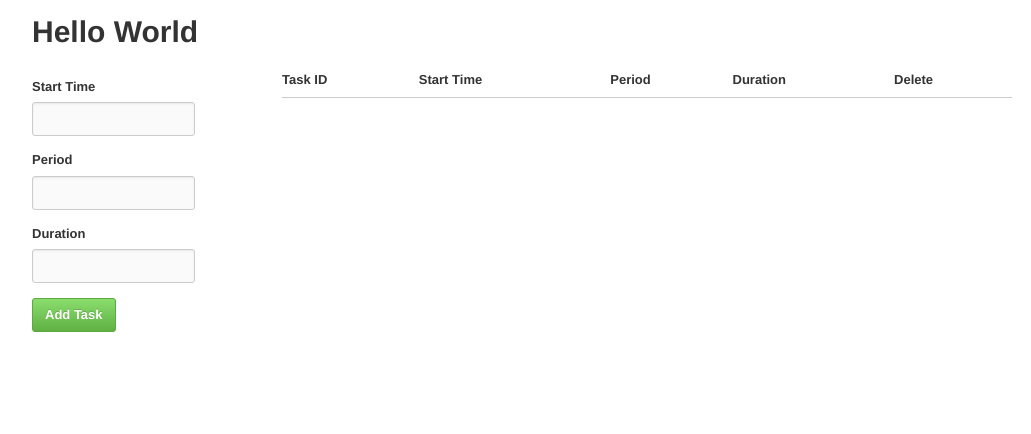
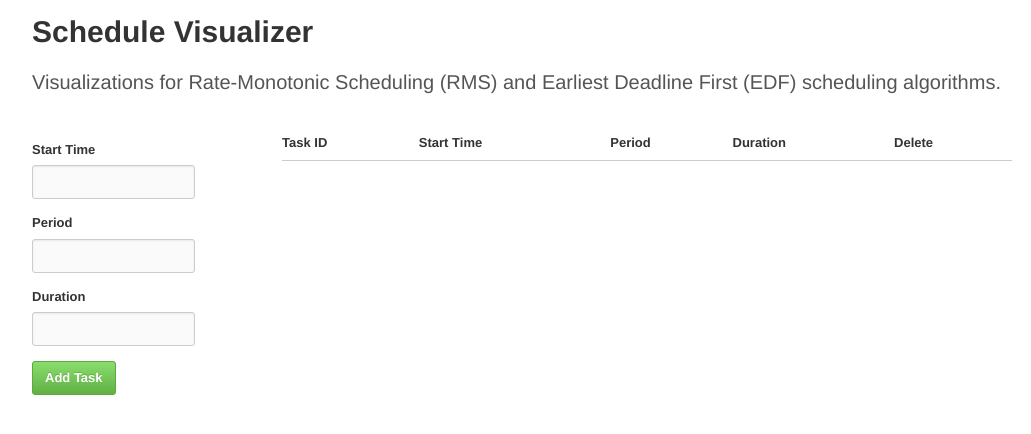
Before and after one commit to ddmills/schedule-vis, a website: page source/index.html in a window 1280 px wide. Shown: the whole page, without its empty margins (118-1149 px from the left). Drawn offline with nearby package versions, Linux system fonts and the light colour scheme; files that its build step writes are made by us from their sources; files whose address does not match are found by name.

Commit message:
updated header and lead text

```diff
--- a/source/index.html
+++ b/source/index.html
@@ -7,7 +7,8 @@
   </head>
   <body>
     <div class='container'>
-      <h1>Hello World</h1>
+      <h1>Schedule Visualizer</h1>
+      <p class='lead'>Visualizations for Rate-Monotonic Scheduling (RMS) and Earliest Deadline First (EDF) scheduling algorithms.</p>
       <div class='columns'>
         <div class='one-fourth column'>
           <form>
```
